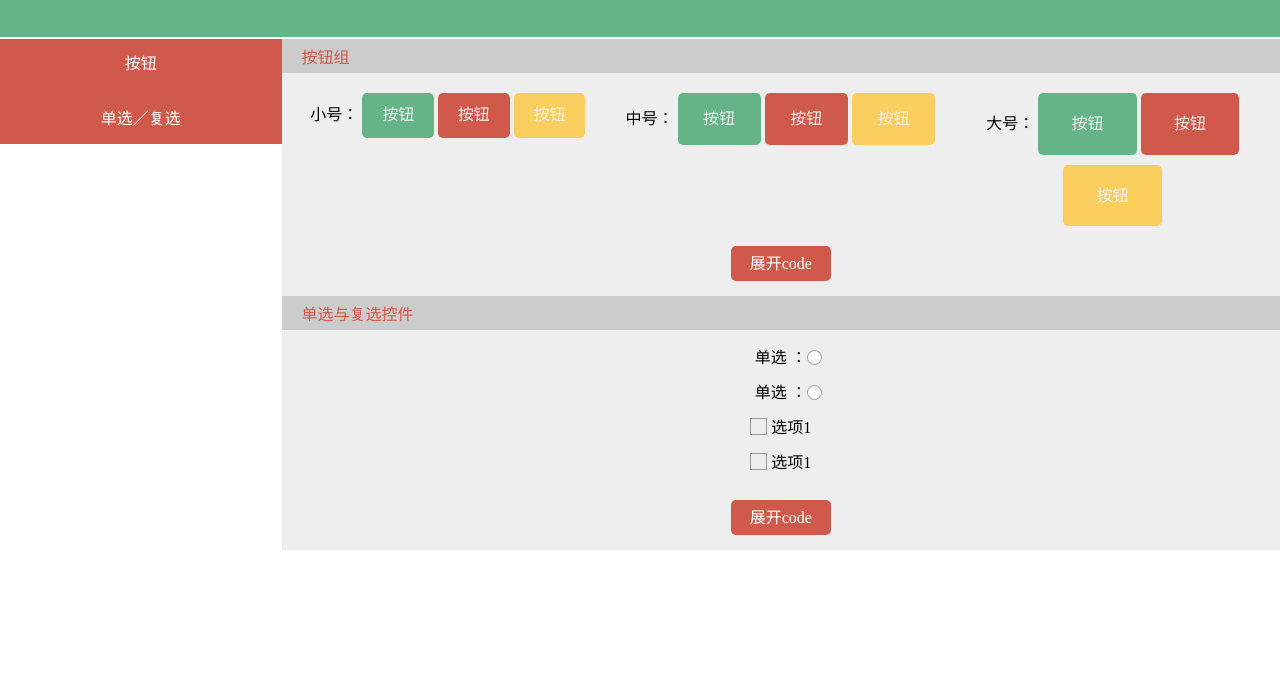
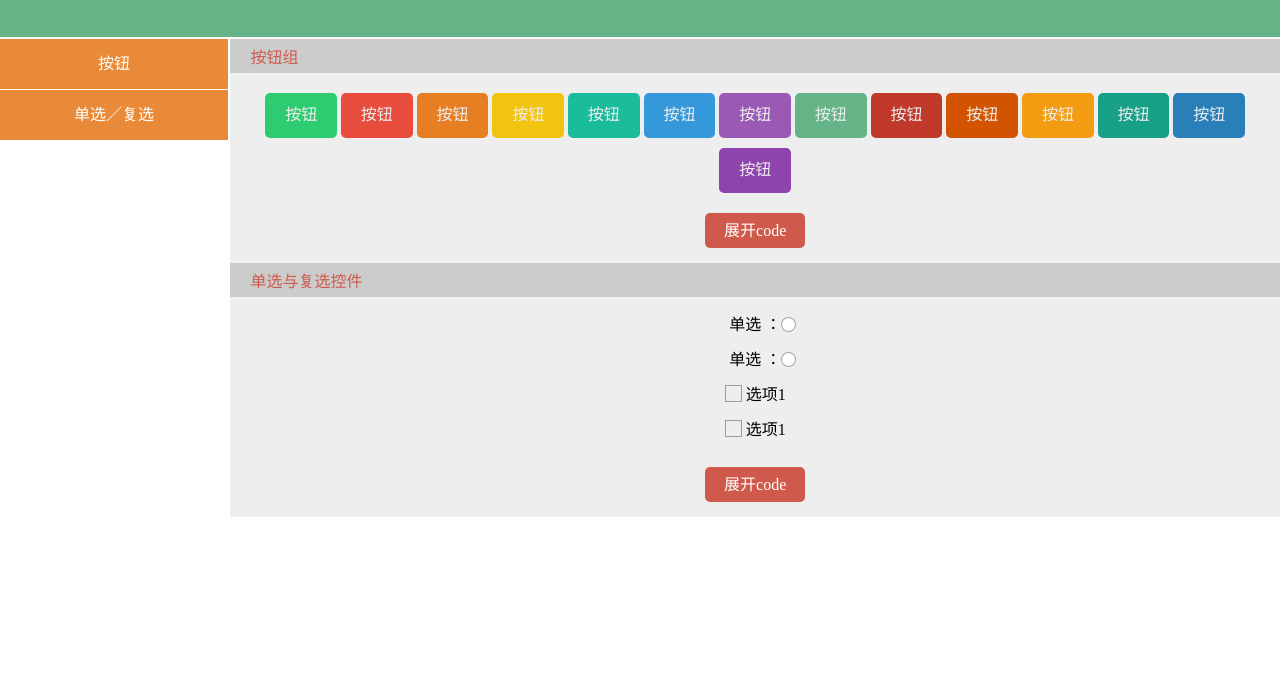
Before and after one commit to Johnharvy/Tree, a website: page index.html in a window 1280 px wide. Shown: the part 121-800 px from the top of the page. Drawn offline with Linux system fonts and the light colour scheme.

Commit message:
修改了部分样式，增加了部分效果

```diff
--- /dev/null
+++ b/css/show.css
@@ -0,0 +1,80 @@
+#header{
+    width : 100%;
+    height : 158px;
+    background: #64b487;
+    position : absolute;
+    top: 0px;
+    text-align :center;
+    line-height : 158px;
+    font-size : 3rem;
+    color : rgba(187, 255, 260, 1);
+}
+
+#router{
+    position : fixed;
+    width : 17.8%;
+    height : auto;
+    background: #e67e22;
+    left : 0px;
+    top : 160px;
+    opacity : 0.9;
+}
+
+#router ul{
+    top : 0px;
+    width : 100%;
+    height :auto;
+}
+
+#router ul li{
+    width : 100%;
+    height : 50px;
+    text-align : center;
+    line-height : 50px;
+    list-style: none;
+    color :#fff;
+    border-bottom: 1px solid #fff;
+}
+
+#router ul li:hover{
+     background: #a2756f;
+}
+
+#ui-body{
+    position : absolute;
+    top:160px;
+    right:0px;
+    width : 82%;
+}
+
+ul.btns-ul{position : relative;height : auto;clear: both;}
+
+       ul.btns-ul li{
+         width : 33.3%;
+         height:inherit;
+         float : left;
+         text-align: center;
+         list-style: none;
+        }
+
+       .code-block {
+            position : relative;
+            border : 0px solid #000;
+            width  : 100%;
+            color  : #000;
+            height : auto;
+            clear: both;
+            top : 20px;
+            margin-bottom: 25px;
+        }
+        .show{
+             cursor: pointer;
+        }
+        .codeShow{
+            text-align: left;
+            background: #64b487;
+            color : #fff;
+            height :auto;
+            display: none;
+
+         }
--- a/index.html
+++ b/index.html
@@ -3,43 +3,8 @@
 <head>
     <meta charset="UTF-8">
     <meta name="viewport" content="width=device-width, initial-scale=1.0">
-    <link rel = 'stylesheet' href = "./css/main.css" >
-    <style>
-       ul.btns-ul{position : relative;height : auto;clear: both;}
-
-       ul.btns-ul li{
-         width : 33.3%;
-         height:inherit;
-         float : left;
-         text-align: center;
-         list-style: none;
-        }
-
-       .code-block {
-            position : relative;
-            border : 0px solid #000;
-            width  : 100%;
-            color  : #000;
-            height : auto;
-            clear: both;
-            top : 20px;
-            margin-bottom: 25px;
-        }
-        .show{
-
-        }
-        .codeShow{
-            text-align: left;
-            background: #64b487;
-            color : #fff;
-            height :auto;
-            display: none;
-
-         }
-
-
-
-    </style>
+    <link rel = 'stylesheet' href = "./css/main.css" />
+    <link rel = 'stylesheet' href = './css/show.css' />
     <title>TreeUi</title>
 </head>
 <body>
@@ -60,36 +25,22 @@
     <p id = '#buttons'>按钮组</p>
     <div class='cont'>
       <div class= "code_cont">
-
-        <ul class='btns-ul'>
-          <li>
-            <div class='inner-cont'>
-              <span class='l'> 小号：</span>
-              <span class="btn-common btn-small">按钮</span>
-              <span class="btn-light btn-small">按钮</span>
-              <span class="btn-warn btn-small">按钮</span>
-            </div>
-          </li>
-
-
-          <li>
-              <div class='inner-cont'>
-                <span style='color:#000;'> 中号：</span>
-                 <span class="btn-common btn-mid">按钮</span>
-                 <span class="btn-light btn-mid">按钮</span>
-                 <span class="btn-warn btn-mid">按钮</span>
-              </div>
-          </li>
-
-          <li>
-              <div class='inner-cont'>
-                <span style='color:#000;'> 大号：</span>
-                 <span class="btn-common btn-large">按钮</span>
-                 <span class="btn-light btn-large">按钮</span>
-                 <span class="btn-warn btn-large">按钮</span>
-            </div>
-          </li>
-        </ul>
+        <div class='inner-cont'>
+            <span class="btn-g btn-small">按钮</span>
+            <span class="btn-r btn-small">按钮</span>
+            <span class="btn-o btn-small">按钮</span>
+            <span class="btn-y btn-small">按钮</span>
+            <span class="btn-bg btn-small">按钮</span>
+            <span class="btn-b btn-small">按钮</span>
+            <span class="btn-p btn-small">按钮</span>
+            <span class="btn-g-d btn-small">按钮</span>
+            <span class="btn-r-d btn-small">按钮</span>
+            <span class="btn-o-d btn-small">按钮</span>
+            <span class="btn-y-d btn-small">按钮</span>
+            <span class="btn-bg-d btn-small">按钮</span>
+            <span class="btn-b-d btn-small">按钮</span>
+            <span class="btn-p-d btn-small">按钮</span>
+          </div>
      </div>
 
 
@@ -127,14 +78,14 @@
                      <input type="checkbox" name = 'checkbox1' value='aaaa' />
                          <span class = "checkBtn">
                          </span>
-                         <span style="color : #000;"> 选项1 </span>
+                         <span> 选项1 </span>
                 </div>
 
                  <div class = 'checkBox'>
                          <input type="checkbox" name = 'checkbox2' value='bbbb' />
                          <span class= 'checkBtn'>
                         </span>
-                         <span style="color : #000;"> 选项1 </span>
+                         <span> 选项1 </span>
                 </div>
 
           </div>
@@ -146,6 +97,7 @@
      </div>
     </div>
 
+    <!-- <div class='Test'></div> -->
 <script src= './js/jquery.js'></script>
 
 <script src= './js/tree.js'></script>
--- a/js/tree.js
+++ b/js/tree.js
@@ -3,11 +3,18 @@
  *  version : 0.0.1
  */
 
+ //点击按钮
+ $(".btn-small,.show").hover(function(){
+     $(this).css({opacity : 0.65});
+ }).mouseleave(function(){
+    $(this).css({opacity : 1});
+ });
+
  //点击单选按钮
  $(".Radiobutton").on("click",function(e){
         var mark = Math.random().toFixed(2) * Math.random().toFixed(14) //标记数
         $(this).css({
-            background : "#3b99fc"
+            background : "#3498DB"
         }).prev().attr("mark",mark).trigger("click")
         var radios = $(".Radiobutton");
         //这里我用遍历来做，感觉不是很好的处理方式，后面应该再想想
--- a/less/button.less
+++ b/less/button.less
@@ -1,7 +1,6 @@
 
-@common :#64b487;
-@light : #cf5a4c;
-@warn : #f9ce5f;
+@import 'variables.less';
+@import 'mixin.less';
 @small-width : 2.8 * 1.6rem;
 @small-height : 2.8rem;
 @mid-width : 1.6 * 3.25rem;
@@ -17,17 +16,17 @@
 
 .btn-common{
     .btn();
-     background : @common;
+     background : @green-d;
 }
 
 .btn-light{
     .btn();
-    background: @light
+    background: @red-d;
 }
 
 .btn-warn{
     .btn();
-    background: @warn
+    background: @orange-d;
 }
 
 .btn-small{
@@ -48,3 +47,61 @@
     height:@large-height;
     line-height:@large-height;
 }
+
+//
+.btn-g {
+    .renderBackgroundColor(@green)
+}
+
+.btn-g-d{
+    .renderBackgroundColor(@green-d)
+}
+
+.btn-r{
+    .renderBackgroundColor(@red)
+}
+
+
+.btn-r-d{
+    .renderBackgroundColor(@red-d)
+}
+
+.btn-y{
+    .renderBackgroundColor(@yellow)
+}
+
+.btn-y-d{
+    .renderBackgroundColor(@yellow-d)
+}
+
+.btn-o{
+    .renderBackgroundColor(@orange)
+}
+
+.btn-o-d{
+    .renderBackgroundColor(@orange-d)
+}
+
+.btn-bg{
+    .renderBackgroundColor(@blue-green)
+}
+
+.btn-bg-d{
+    .renderBackgroundColor(@blue-green-d)
+}
+
+.btn-p{
+    .renderBackgroundColor(@purple)
+}
+
+.btn-p-d{
+    .renderBackgroundColor(@purple-d)
+}
+
+.btn-b{
+    .renderBackgroundColor(@blue)
+}
+
+.btn-b-d{
+    .renderBackgroundColor(@blue-d)
+}
--- a/less/header.less
+++ /dev/null
@@ -1,11 +0,0 @@
-#header{
-    width : 100%;
-    height : 158px;
-    background: #64b487;
-    position : absolute;
-    top: 0px;
-    text-align :center;
-    line-height : 158px;
-    font-size : 3rem;
-    color : #fff;
-}
--- a/less/main.less
+++ b/less/main.less
@@ -1,4 +1,7 @@
 @import './common.less';
+@import './button.less';
+@import './radio.less';
+@import './variables.less';
 .cont{
     width:100%;
     height: auto;
@@ -20,8 +23,12 @@
 
 }
 
-@import './button.less';
-@import './radio.less';
-@import './header.less';
-@import './ui-body.less';
-@import './router.less';
+.Test{
+    width : 200px;
+    height : 100px;
+    border : 1px solid ;
+
+ }
+// @import './header.less';
+// @import './ui-body.less';
+// @import './router.less';
--- /dev/null
+++ b/less/mixin.less
@@ -0,0 +1,7 @@
+.renderBackgroundColor(@color){
+    display: inline-block;
+    text-align:center;
+    border-radius:0.315rem;
+    cursor: pointer;
+    background : @color
+}
--- a/less/radio.less
+++ b/less/radio.less
@@ -1,4 +1,4 @@
-
+@import 'variables';
 .Radiobutton{
    display: inline-block;
    width : 13px;
@@ -8,6 +8,7 @@
    background: #fff;
    position: absolute;
    top:0px;
+   cursor: pointer;
 }
 
 .radio{
@@ -23,11 +24,12 @@
 .circle{
     position : absolute;
     top: -52%;
-    left: 29.5%;
+    left: 29.0%;
     border-radius: 3.25px;
     width: 6.5px;
     height: 6.5px;
     background:#fff;
+
 }
 
 .checkBox{
@@ -42,6 +44,7 @@
     top:2px;
     background-position:center;
     background-size:100% 100%;;
+    cursor: pointer;
 }
 .Btn-bg{
     background-image: url("./images/cor.jpg");
@@ -72,4 +75,5 @@ input[type='radio'],input[type='checkbox']{
     background: #cf5a4c;
     border-radius : 5px;
     color : #fff;
+    cursor: pointer;
 }
--- a/less/router.less
+++ /dev/null
@@ -1,28 +0,0 @@
-#router{
-    position : relative;
-    width : 22%;
-    height : auto;
-    background: #cf5a4c;
-    left : 0px;
-    top : 160px;
-}
-
-#router ul{
-    top : 0px;
-    width : 100%;
-    height :auto;
-}
-
-#router ul li{
-    width : 100%;
-    height : 50px;
-    text-align : center;
-    line-height : 50px;
-    list-style: none;
-    color :#fff;
-    margin-bottom : 5px;
-}
-
-#router ul li:hover{
-     background: #a2756f;
-}
--- a/less/ui-body.less
+++ /dev/null
@@ -1,6 +0,0 @@
-#ui-body{
-    position : absolute;
-    top:160px;
-    right:0px;
-    width : 78%;
-}
--- /dev/null
+++ b/less/variables.less
@@ -0,0 +1,22 @@
+//基础色彩
+@green : #2ecc71 ;
+@green-d :#64b487;
+@red : #e74c3c;
+@red-d : #c0392b;
+@light : #cf5a4c;
+@orange : #e67e22;
+@orange-d : #d35400;
+@yellow : #f1c40f;
+@yellow-d : #f39c12;
+@blue-green : #1ABC9C;  //蓝绿色
+@blue-green-d : #16A085;
+@blue : #3498DB;
+@blue-d : #2980B9;
+@purple : #9B59B6;
+@purple-d : #8E44AD;
+@asphalt : #34495E; //柏油路色
+@asphat-d : #2C3E50;
+@cloud : #ECF0F1; //云白色
+@cloud-d : #BDC3C7;
+@concrete : #95A5A6; //水泥色
+@concrete-d : #7F8C8D;
```
Also changed, not shown: css/main.css.
